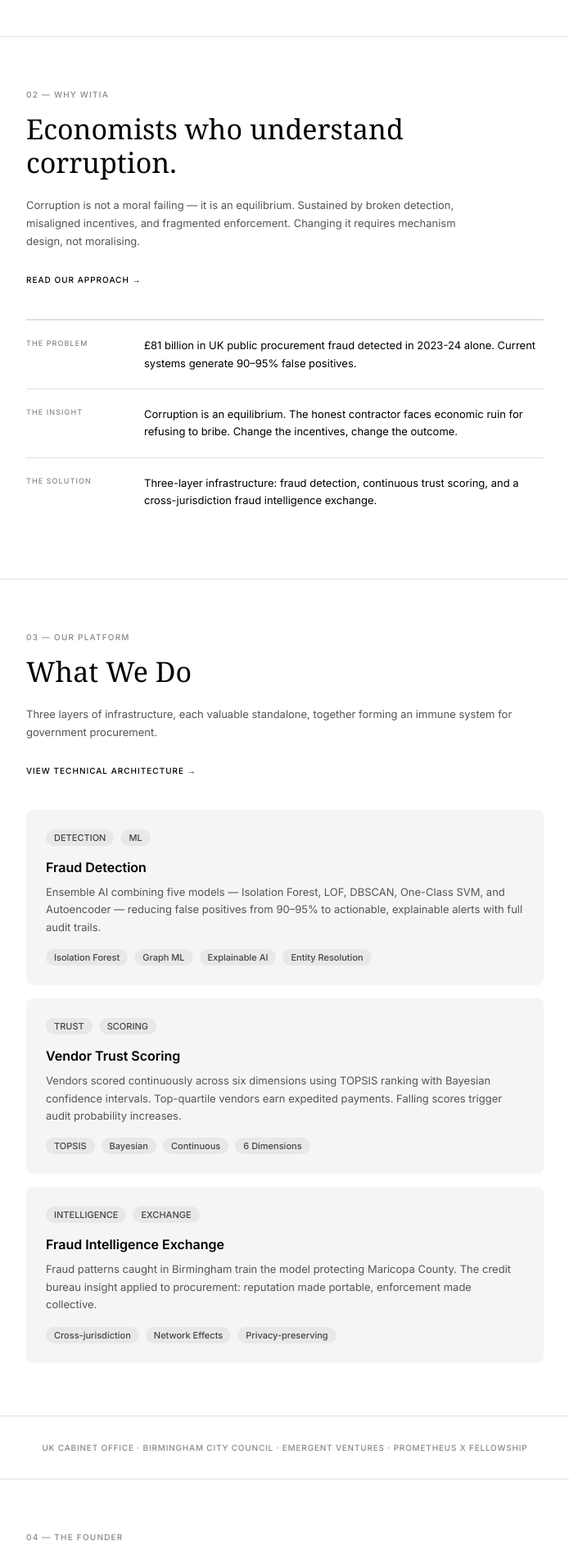
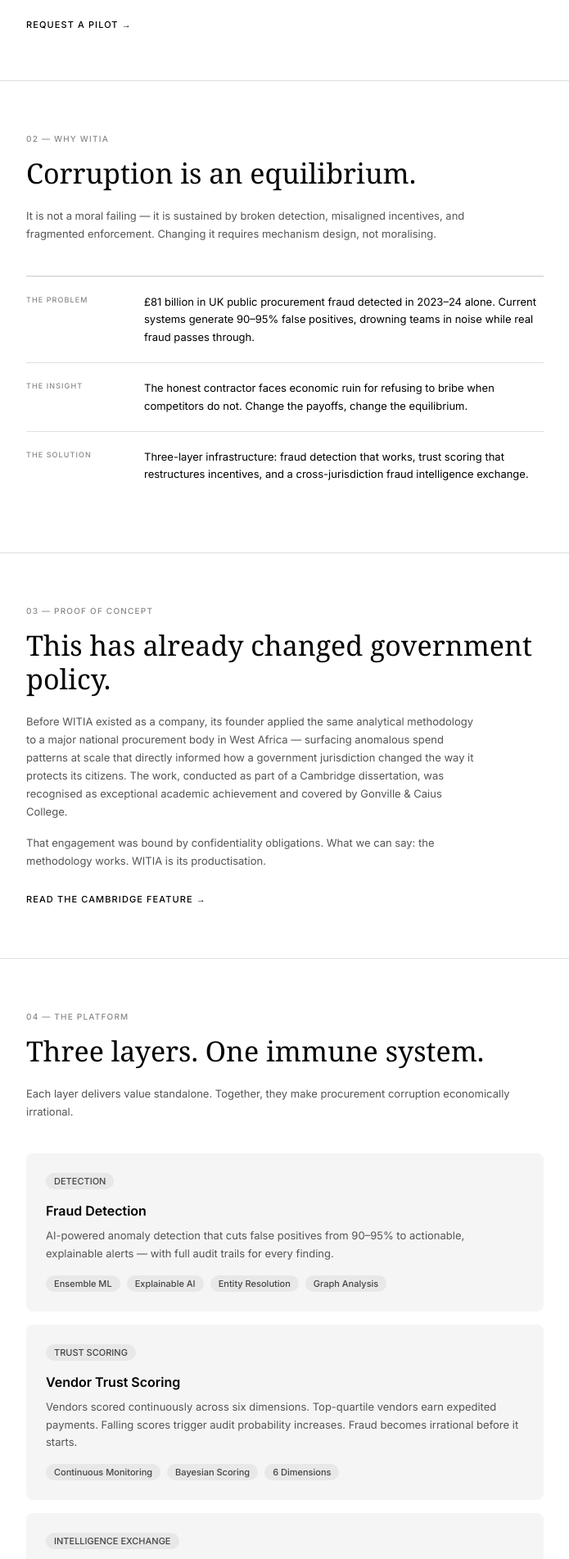
Before and after one commit to JordanAU226/witia-landing, a Next.js app: page / in a window 1280 px wide. Shown: the part 460-2362 px from the top of the page at 82% size, without its empty margins (292-987 px from the left). Built offline with nearby package versions, Linux system fonts and the light colour scheme.

Commit message:
v4: Remove traction bar, add NG case study, simplify platform section, clean founder bio

```diff
--- a/app/page.tsx
+++ b/app/page.tsx
@@ -11,18 +11,12 @@ export default function Home() {
     const observer = new IntersectionObserver(
       (entries) => {
         entries.forEach((entry) => {
-          if (entry.isIntersecting) {
-            entry.target.classList.add('visible');
-          }
+          if (entry.isIntersecting) entry.target.classList.add('visible');
         });
       },
       { threshold: 0.1 }
     );
-
-    revealRefs.current.forEach((el) => {
-      if (el) observer.observe(el);
-    });
-
+    revealRefs.current.forEach((el) => { if (el) observer.observe(el); });
     return () => observer.disconnect();
   }, []);
 
@@ -45,7 +39,7 @@ export default function Home() {
   const ctaLink: React.CSSProperties = {
     fontSize: '10px',
     letterSpacing: '0.1em',
-    textTransform: 'uppercase',
+    textTransform: 'uppercase' as const,
     color: '#000',
     textDecoration: 'none',
     fontFamily: "'Inter', sans-serif",
@@ -70,11 +64,8 @@ export default function Home() {
 
   const inputStyle: React.CSSProperties = {
     width: '100%',
+    border: 'none',
     borderBottom: '1px solid #E0E0E0',
-    border: 'none',
-    borderBottomWidth: '1px',
-    borderBottomStyle: 'solid',
-    borderBottomColor: '#E0E0E0',
     padding: '12px 0',
     background: 'transparent',
     fontSize: '13px',
@@ -83,18 +74,32 @@ export default function Home() {
     outline: 'none',
   };
 
+  const rowStyle: React.CSSProperties = {
+    paddingTop: '20px',
+    paddingBottom: '20px',
+    borderTop: '1px solid #E0E0E0',
+    display: 'grid',
+    gridTemplateColumns: '120px 1fr',
+    gap: '24px',
+    alignItems: 'start',
+  };
+
+  const rowLabel: React.CSSProperties = {
+    fontSize: '9px',
+    letterSpacing: '0.12em',
+    textTransform: 'uppercase' as const,
+    color: '#888',
+    fontWeight: 500,
+    paddingTop: '2px',
+  };
+
   return (
     <>
       {/* NAV */}
       <nav style={{
-        position: 'sticky',
-        top: 0,
-        zIndex: 100,
-        background: '#fff',
-        borderBottom: '1px solid #E0E0E0',
-        height: '52px',
-        display: 'flex',
-        alignItems: 'center',
+        position: 'sticky', top: 0, zIndex: 100,
+        background: '#fff', borderBottom: '1px solid #E0E0E0',
+        height: '52px', display: 'flex', alignItems: 'center',
       }}>
         <div style={{ ...container, width: '100%', display: 'flex', alignItems: 'center', justifyContent: 'space-between' }}>
           <span className="logo-text">WITIA</span>
@@ -106,32 +111,16 @@ export default function Home() {
         {/* HERO */}
         <section style={{ paddingTop: '80px', paddingBottom: '60px' }}>
           <div style={container}>
-            <div
-              className="reveal"
-              ref={(el) => addRevealRef(el, 0)}
-            >
+            <div className="reveal" ref={(el) => addRevealRef(el, 0)}>
               <p className="section-label">01 — THE MISSION</p>
-              <h1
-                className="serif"
-                style={{
-                  fontSize: 'clamp(32px, 6vw, 42px)',
-                  fontWeight: 400,
-                  lineHeight: 1.15,
-                  color: '#000',
-                  letterSpacing: '-0.01em',
-                }}
-              >
+              <h1 className="serif" style={{ fontSize: 'clamp(32px, 6vw, 42px)', fontWeight: 400, lineHeight: 1.15, color: '#000', letterSpacing: '-0.01em' }}>
                 Making procurement corruption<br />economically irrational.
               </h1>
-              <p style={{
-                marginTop: '20px',
-                fontSize: '14px',
-                color: '#555',
-                lineHeight: 1.7,
-                maxWidth: '520px',
-                fontFamily: "'Inter', sans-serif",
-              }}>
+              <p style={{ marginTop: '20px', fontSize: '14px', color: '#555', lineHeight: 1.7, maxWidth: '520px', fontFamily: "'Inter', sans-serif" }}>
                 WITIA is an AI-powered trust layer for government procurement — combining fraud detection, vendor trust scoring, and a cross-jurisdiction intelligence exchange.
+              </p>
+              <p style={{ marginTop: '12px', fontSize: '13px', color: '#888', lineHeight: 1.6, maxWidth: '480px', fontFamily: "'Inter', sans-serif" }}>
+                Built by teams from Cambridge and McKinsey. Backed by Emergent Ventures and Prometheus Fellowship.
               </p>
               <div style={{ marginTop: '28px' }}>
                 <a href="#contact" style={{ ...ctaLink, fontSize: '11px' }}>REQUEST A PILOT →</a>
@@ -148,66 +137,51 @@ export default function Home() {
             <div className="reveal" ref={(el) => addRevealRef(el, 1)}>
               <p className="section-label">02 — WHY WITIA</p>
               <h2 className="serif" style={{ fontSize: '34px', fontWeight: 400, lineHeight: 1.2, color: '#000' }}>
-                Economists who understand corruption.
+                Corruption is an equilibrium.
               </h2>
-              <p style={{
-                marginTop: '20px',
-                fontSize: '13px',
-                color: '#555',
-                lineHeight: 1.7,
-                maxWidth: '540px',
-              }}>
-                Corruption is not a moral failing — it is an equilibrium. Sustained by broken detection, misaligned incentives, and fragmented enforcement. Changing it requires mechanism design, not moralising.
+              <p style={{ marginTop: '20px', fontSize: '13px', color: '#555', lineHeight: 1.7, maxWidth: '540px' }}>
+                It is not a moral failing — it is sustained by broken detection, misaligned incentives, and fragmented enforcement. Changing it requires mechanism design, not moralising.
               </p>
-              <div style={{ marginTop: '24px' }}>
-                <a href="#contact" style={ctaLink}>READ OUR APPROACH →</a>
-              </div>
             </div>
 
             <hr className="divider" style={{ marginTop: '40px' }} />
 
             <div className="reveal" ref={(el) => addRevealRef(el, 2)}>
               {[
-                {
-                  label: 'THE PROBLEM',
-                  text: '£81 billion in UK public procurement fraud detected in 2023-24 alone. Current systems generate 90–95% false positives.',
-                },
-                {
-                  label: 'THE INSIGHT',
-                  text: 'Corruption is an equilibrium. The honest contractor faces economic ruin for refusing to bribe. Change the incentives, change the outcome.',
-                },
-                {
-                  label: 'THE SOLUTION',
-                  text: 'Three-layer infrastructure: fraud detection, continuous trust scoring, and a cross-jurisdiction fraud intelligence exchange.',
-                },
+                { label: 'THE PROBLEM', text: '£81 billion in UK public procurement fraud detected in 2023–24 alone. Current systems generate 90–95% false positives, drowning teams in noise while real fraud passes through.' },
+                { label: 'THE INSIGHT', text: 'The honest contractor faces economic ruin for refusing to bribe when competitors do not. Change the payoffs, change the equilibrium.' },
+                { label: 'THE SOLUTION', text: 'Three-layer infrastructure: fraud detection that works, trust scoring that restructures incentives, and a cross-jurisdiction fraud intelligence exchange.' },
               ].map((item, i) => (
-                <div
-                  key={i}
-                  style={{
-                    paddingTop: '20px',
-                    paddingBottom: '20px',
-                    borderTop: '1px solid #E0E0E0',
-                    display: 'grid',
-                    gridTemplateColumns: '120px 1fr',
-                    gap: '24px',
-                    alignItems: 'start',
-                  }}
-                >
-                  <span style={{
-                    fontSize: '9px',
-                    letterSpacing: '0.12em',
-                    textTransform: 'uppercase',
-                    color: '#888',
-                    fontWeight: 500,
-                    paddingTop: '2px',
-                  }}>
-                    {item.label}
-                  </span>
-                  <span style={{ fontSize: '13px', color: '#000', lineHeight: 1.65 }}>
-                    {item.text}
-                  </span>
+                <div key={i} style={rowStyle}>
+                  <span style={rowLabel}>{item.label}</span>
+                  <span style={{ fontSize: '13px', color: '#000', lineHeight: 1.65 }}>{item.text}</span>
                 </div>
               ))}
+            </div>
+          </div>
+        </section>
+
+        <hr className="divider" />
+
+        {/* CASE STUDY */}
+        <section style={{ paddingTop: '64px', paddingBottom: '64px' }}>
+          <div style={container}>
+            <div className="reveal" ref={(el) => addRevealRef(el, 3)}>
+              <p className="section-label">03 — PROOF OF CONCEPT</p>
+              <h2 className="serif" style={{ fontSize: '34px', fontWeight: 400, lineHeight: 1.2, color: '#000' }}>
+                This has already changed government policy.
+              </h2>
+              <p style={{ marginTop: '20px', fontSize: '13px', color: '#555', lineHeight: 1.7, maxWidth: '560px' }}>
+                Before WITIA existed as a company, its founder applied the same analytical methodology to a major national procurement body in West Africa — surfacing anomalous spend patterns at scale that directly informed how a government jurisdiction changed the way it protects its citizens. The work, conducted as part of a Cambridge dissertation, was recognised as exceptional academic achievement and covered by Gonville & Caius College.
+              </p>
+              <p style={{ marginTop: '16px', fontSize: '13px', color: '#555', lineHeight: 1.7, maxWidth: '560px' }}>
+                That engagement was bound by confidentiality obligations. What we can say: the methodology works. WITIA is its productisation.
+              </p>
+              <div style={{ marginTop: '24px' }}>
+                <a href="https://www.cai.cam.ac.uk/news/following-north-star" target="_blank" rel="noopener noreferrer" style={{ ...ctaLink, fontSize: '11px' }}>
+                  READ THE CAMBRIDGE FEATURE →
+                </a>
+              </div>
             </div>
           </div>
         </section>
@@ -217,71 +191,47 @@ export default function Home() {
         {/* PLATFORM */}
         <section style={{ paddingTop: '64px', paddingBottom: '64px' }}>
           <div style={container}>
-            <div className="reveal" ref={(el) => addRevealRef(el, 3)}>
-              <p className="section-label">03 — OUR PLATFORM</p>
+            <div className="reveal" ref={(el) => addRevealRef(el, 4)}>
+              <p className="section-label">04 — THE PLATFORM</p>
               <h2 className="serif" style={{ fontSize: '34px', fontWeight: 400, lineHeight: 1.2, color: '#000' }}>
-                What We Do
+                Three layers. One immune system.
               </h2>
               <p style={{ marginTop: '20px', fontSize: '13px', color: '#555', lineHeight: 1.7 }}>
-                Three layers of infrastructure, each valuable standalone, together forming an immune system for government procurement.
+                Each layer delivers value standalone. Together, they make procurement corruption economically irrational.
               </p>
-              <div style={{ marginTop: '24px' }}>
-                <a href="#contact" style={ctaLink}>VIEW TECHNICAL ARCHITECTURE →</a>
-              </div>
             </div>
 
             <div style={{ marginTop: '40px', display: 'flex', flexDirection: 'column', gap: '16px' }}>
               {[
                 {
-                  topTags: ['DETECTION', 'ML'],
+                  topTags: ['DETECTION'],
                   title: 'Fraud Detection',
-                  body: 'Ensemble AI combining five models — Isolation Forest, LOF, DBSCAN, One-Class SVM, and Autoencoder — reducing false positives from 90–95% to actionable, explainable alerts with full audit trails.',
-                  bottomTags: ['Isolation Forest', 'Graph ML', 'Explainable AI', 'Entity Resolution'],
+                  body: 'AI-powered anomaly detection that cuts false positives from 90–95% to actionable, explainable alerts — with full audit trails for every finding.',
+                  bottomTags: ['Ensemble ML', 'Explainable AI', 'Entity Resolution', 'Graph Analysis'],
                 },
                 {
-                  topTags: ['TRUST', 'SCORING'],
+                  topTags: ['TRUST SCORING'],
                   title: 'Vendor Trust Scoring',
-                  body: 'Vendors scored continuously across six dimensions using TOPSIS ranking with Bayesian confidence intervals. Top-quartile vendors earn expedited payments. Falling scores trigger audit probability increases.',
-                  bottomTags: ['TOPSIS', 'Bayesian', 'Continuous', '6 Dimensions'],
+                  body: 'Vendors scored continuously across six dimensions. Top-quartile vendors earn expedited payments. Falling scores trigger audit probability increases. Fraud becomes irrational before it starts.',
+                  bottomTags: ['Continuous Monitoring', 'Bayesian Scoring', '6 Dimensions'],
                 },
                 {
-                  topTags: ['INTELLIGENCE', 'EXCHANGE'],
+                  topTags: ['INTELLIGENCE EXCHANGE'],
                   title: 'Fraud Intelligence Exchange',
-                  body: 'Fraud patterns caught in Birmingham train the model protecting Maricopa County. The credit bureau insight applied to procurement: reputation made portable, enforcement made collective.',
+                  body: 'Fraud caught in one jurisdiction trains the model protecting the next. The credit bureau insight applied to procurement: reputation made portable, enforcement made collective.',
                   bottomTags: ['Cross-jurisdiction', 'Network Effects', 'Privacy-preserving'],
                 },
               ].map((card, i) => (
-                <div
-                  key={i}
-                  className="reveal"
-                  ref={(el) => addRevealRef(el, 4 + i)}
-                  style={{
-                    background: '#F5F5F5',
-                    borderRadius: '8px',
-                    padding: '24px',
-                  }}
-                >
+                <div key={i} className="reveal" ref={(el) => addRevealRef(el, 5 + i)} style={{ background: '#F5F5F5', borderRadius: '8px', padding: '24px' }}>
                   <div style={{ display: 'flex', gap: '8px', marginBottom: '16px', flexWrap: 'wrap' }}>
-                    {card.topTags.map((tag) => (
-                      <span key={tag} style={tagPill}>{tag}</span>
-                    ))}
+                    {card.topTags.map((tag) => (<span key={tag} style={tagPill}>{tag}</span>))}
                   </div>
-                  <h3 style={{
-                    fontSize: '16px',
-                    fontWeight: 600,
-                    color: '#000',
-                    fontFamily: "'Inter', sans-serif",
-                    marginBottom: '10px',
-                  }}>
+                  <h3 style={{ fontSize: '16px', fontWeight: 600, color: '#000', fontFamily: "'Inter', sans-serif", marginBottom: '10px' }}>
                     {card.title}
                   </h3>
-                  <p style={{ fontSize: '13px', color: '#555', lineHeight: 1.65 }}>
-                    {card.body}
-                  </p>
+                  <p style={{ fontSize: '13px', color: '#555', lineHeight: 1.65 }}>{card.body}</p>
                   <div style={{ display: 'flex', gap: '8px', marginTop: '16px', flexWrap: 'wrap' }}>
-                    {card.bottomTags.map((tag) => (
-                      <span key={tag} style={tagPill}>{tag}</span>
-                    ))}
+                    {card.bottomTags.map((tag) => (<span key={tag} style={tagPill}>{tag}</span>))}
                   </div>
                 </div>
               ))}
@@ -289,30 +239,13 @@ export default function Home() {
           </div>
         </section>
 
-        {/* TRACTION BAR */}
-        <div style={{
-          paddingTop: '32px',
-          paddingBottom: '32px',
-          borderTop: '1px solid #E0E0E0',
-          borderBottom: '1px solid #E0E0E0',
-          textAlign: 'center',
-        }}>
-          <p style={{
-            fontSize: '10px',
-            letterSpacing: '0.08em',
-            color: '#888',
-            fontFamily: "'Inter', sans-serif",
-            fontWeight: 500,
-          }}>
-            UK CABINET OFFICE · BIRMINGHAM CITY COUNCIL · EMERGENT VENTURES · PROMETHEUS X FELLOWSHIP
-          </p>
-        </div>
+        <hr className="divider" />
 
         {/* FOUNDER */}
         <section style={{ paddingTop: '64px', paddingBottom: '64px' }}>
           <div style={container}>
-            <div className="reveal" ref={(el) => addRevealRef(el, 7)}>
-              <p className="section-label">04 — THE FOUNDER</p>
+            <div className="reveal" ref={(el) => addRevealRef(el, 8)}>
+              <p className="section-label">05 — THE FOUNDER</p>
               <h2 className="serif" style={{ fontSize: '34px', fontWeight: 400, lineHeight: 1.2, color: '#000' }}>
                 Built by experience.
               </h2>
@@ -320,30 +253,10 @@ export default function Home() {
                 Jordan Anthony Unokesan is a Multi Award-Winning Starred First Class with Distinction Cambridge Graduate, ranked 1st of 71 in Land Economy at Gonville & Caius College. Founder of WITIA and the charity Empowered Voices, Emergent Ventures Fellow, Prometheus X Fellow, and ranked 7th of 150 in the Powerlist Future Leaders Magazine — with prior experience at McKinsey, Barings, and Doughty Street Chambers.
               </p>
               <div style={{ marginTop: '24px' }}>
-                <a href="https://linkedin.com" target="_blank" rel="noopener noreferrer" style={ctaLink}>
+                <a href="https://www.linkedin.com/in/jordan-unokesan" target="_blank" rel="noopener noreferrer" style={ctaLink}>
                   CONNECT ON LINKEDIN →
                 </a>
               </div>
-            </div>
-
-            <div className="reveal" ref={(el) => addRevealRef(el, 8)}>
-              {[{ cat: '', text: '' }].filter(() => false).map((item, i) => (
-                <div key={i}>
-                  <span style={{
-                    fontSize: '9px',
-                    letterSpacing: '0.12em',
-                    textTransform: 'uppercase',
-                    color: '#888',
-                    fontWeight: 500,
-                    paddingTop: '2px',
-                  }}>
-                    {item.cat}
-                  </span>
-                  <span style={{ fontSize: '13px', color: '#000', lineHeight: 1.65 }}>
-                    {item.text}
-                  </span>
-                </div>
-              ))}
             </div>
           </div>
         </section>
@@ -354,7 +267,7 @@ export default function Home() {
         <section id="contact" style={{ paddingTop: '64px', paddingBottom: '64px' }}>
           <div style={container}>
             <div className="reveal" ref={(el) => addRevealRef(el, 9)}>
-              <p className="section-label">05 — CONTACT</p>
+              <p className="section-label">06 — CONTACT</p>
               <h2 className="serif" style={{ fontSize: '34px', fontWeight: 400, lineHeight: 1.2, color: '#000' }}>
                 Work with us.
               </h2>
@@ -365,80 +278,37 @@ export default function Home() {
 
             <div className="reveal" ref={(el) => addRevealRef(el, 10)} style={{ marginTop: '40px', maxWidth: '480px' }}>
               {submitted ? (
-                <p style={{
-                  fontFamily: 'Georgia, serif',
-                  fontStyle: 'italic',
-                  fontSize: '15px',
-                  color: '#000',
-                  lineHeight: 1.7,
-                }}>
+                <p style={{ fontFamily: 'Georgia, serif', fontStyle: 'italic', fontSize: '15px', color: '#000', lineHeight: 1.7 }}>
                   Message received. We&apos;ll be in touch.
                 </p>
               ) : (
                 <form onSubmit={handleSubmit} style={{ display: 'flex', flexDirection: 'column', gap: '8px' }}>
+                  {(['Name', 'Organisation', 'Role'] as const).map((placeholder) => (
                     <input
+                      key={placeholder}
                       type="text"
-                    placeholder="Name"
+                      placeholder={placeholder}
                       required
-                    value={formState.name}
-                    onChange={(e) => setFormState({ ...formState, name: e.target.value })}
                       style={inputStyle}
                       onFocus={(e) => (e.target.style.borderBottomColor = '#000')}
                       onBlur={(e) => (e.target.style.borderBottomColor = '#E0E0E0')}
                     />
-                  <input
-                    type="text"
-                    placeholder="Organisation"
-                    required
-                    value={formState.org}
-                    onChange={(e) => setFormState({ ...formState, org: e.target.value })}
-                    style={inputStyle}
-                    onFocus={(e) => (e.target.style.borderBottomColor = '#000')}
-                    onBlur={(e) => (e.target.style.borderBottomColor = '#E0E0E0')}
-                  />
-                  <input
-                    type="text"
-                    placeholder="Role"
-                    required
-                    value={formState.role}
-                    onChange={(e) => setFormState({ ...formState, role: e.target.value })}
-                    style={inputStyle}
-                    onFocus={(e) => (e.target.style.borderBottomColor = '#000')}
-                    onBlur={(e) => (e.target.style.borderBottomColor = '#E0E0E0')}
-                  />
+                  ))}
                   <textarea
                     placeholder="Message"
                     rows={4}
                     required
-                    value={formState.message}
-                    onChange={(e) => setFormState({ ...formState, message: e.target.value })}
-                    style={{
-                      ...inputStyle,
-                      resize: 'vertical',
-                      marginTop: '8px',
-                    }}
+                    style={{ ...inputStyle, resize: 'vertical', marginTop: '8px' }}
                     onFocus={(e) => (e.target.style.borderBottomColor = '#000')}
                     onBlur={(e) => (e.target.style.borderBottomColor = '#E0E0E0')}
                   />
-                  <button
-                    type="submit"
-                    style={{
-                      ...ctaLink,
-                      marginTop: '20px',
-                      fontSize: '11px',
-                      letterSpacing: '0.1em',
-                    }}
-                  >
+                  <button type="submit" style={{ ...ctaLink, marginTop: '20px', fontSize: '11px', letterSpacing: '0.1em' }}>
                     SEND MESSAGE →
                   </button>
                 </form>
               )}
-
               <p style={{ marginTop: '32px' }}>
-                <a
-                  href="mailto:jordan@witia.ai"
-                  style={{ fontSize: '13px', color: '#000', textDecoration: 'underline', fontFamily: "'Inter', sans-serif" }}
-                >
+                <a href="mailto:jordan@witia.ai" style={{ fontSize: '13px', color: '#000', textDecoration: 'underline', fontFamily: "'Inter', sans-serif" }}>
                   jordan@witia.ai
                 </a>
               </p>
@@ -447,11 +317,7 @@ export default function Home() {
         </section>
 
         {/* FOOTER */}
-        <footer style={{
-          borderTop: '1px solid #E0E0E0',
-          paddingTop: '24px',
-          paddingBottom: '24px',
-        }}>
+        <footer style={{ borderTop: '1px solid #E0E0E0', paddingTop: '24px', paddingBottom: '24px' }}>
           <div style={{ ...container, display: 'flex', justifyContent: 'space-between', alignItems: 'center' }}>
             <span style={{ fontSize: '11px', color: '#888', fontFamily: "'Inter', sans-serif" }}>© 2026 WITIA LTD</span>
             <span style={{ fontSize: '11px', color: '#888', fontFamily: "'Inter', sans-serif" }}>witia.ai</span>
```
Lines whose indentation alone changed are shown as unchanged.
